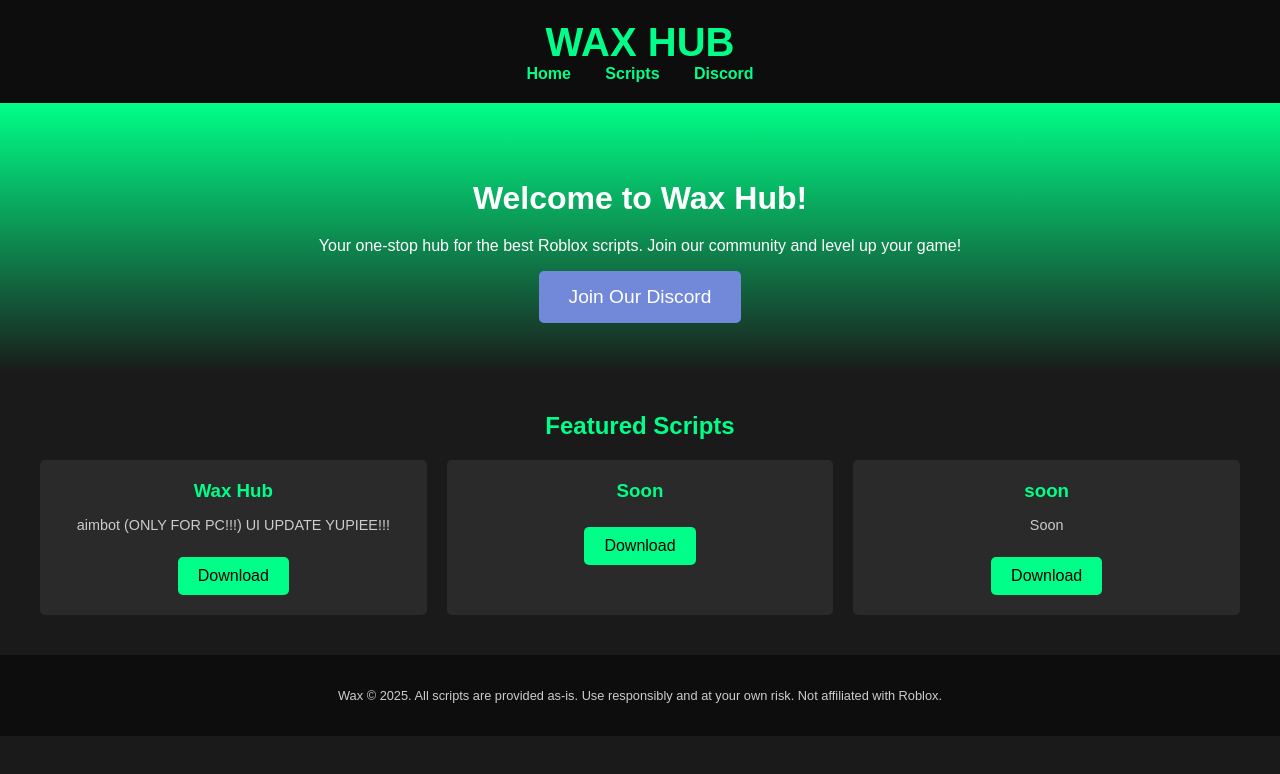
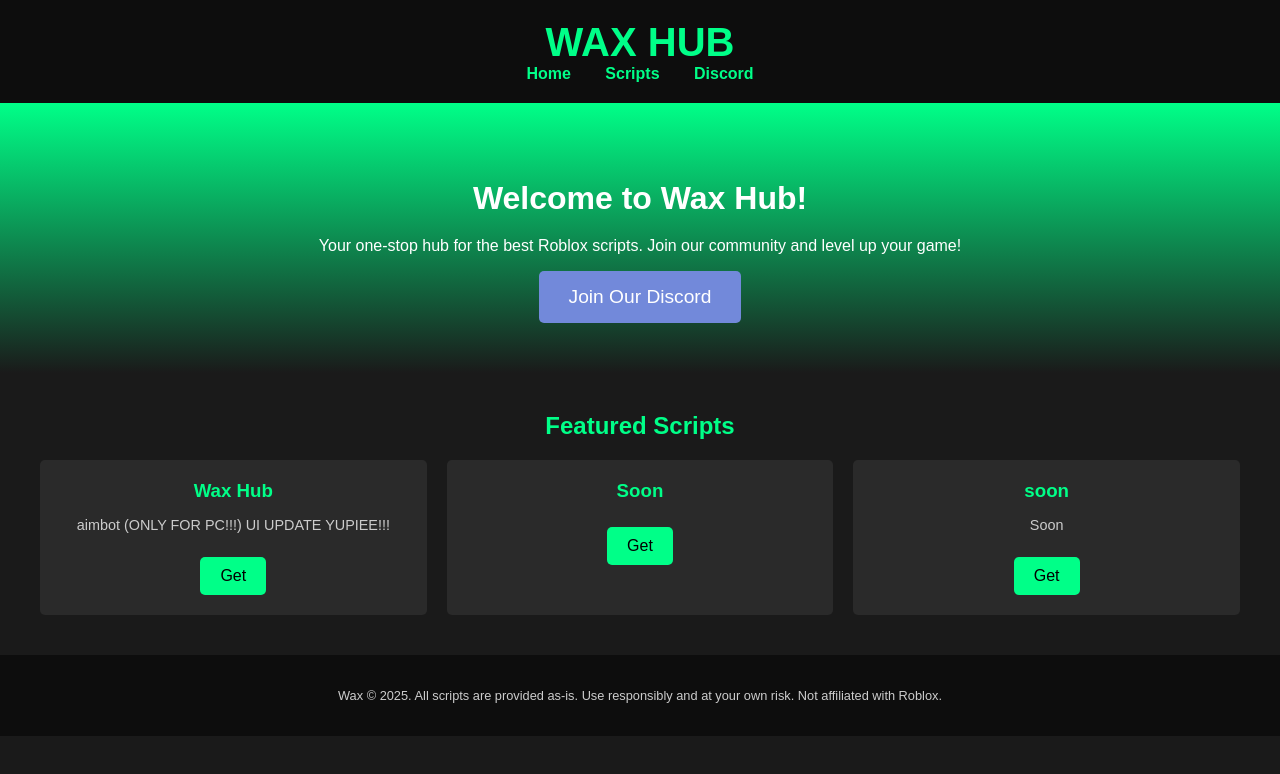
Before and after one commit to DroomerTeamReal/Wax-Hub, a plain HTML site: page info.html in a window 1280 px wide. Drawn offline with Linux system fonts and the light colour scheme.

Commit message:
Update info.html

```diff
--- a/info.html
+++ b/info.html
@@ -133,17 +133,17 @@
             <div class="script-card">
                 <h3>Wax Hub</h3>
                 <p>aimbot (ONLY FOR PC!!!) UI UPDATE YUPIEE!!!</p>
-                <a href="https://wax-hub.vercel.app">Download</a>
+                <a href="https://wax-hub.vercel.app">Get</a>
             </div>
             <div class="script-card">
                 <h3>Soon</h3>
                 <p></p>
-                <a href="soon">Download</a>
+                <a href="soon">Get</a>
             </div>
             <div class="script-card">
                 <h3>soon</h3>
                 <p>Soon</p>
-                <a href="soon">Download</a>
+                <a href="soon">Get</a>
             </div>
         </div>
     </section>
```
